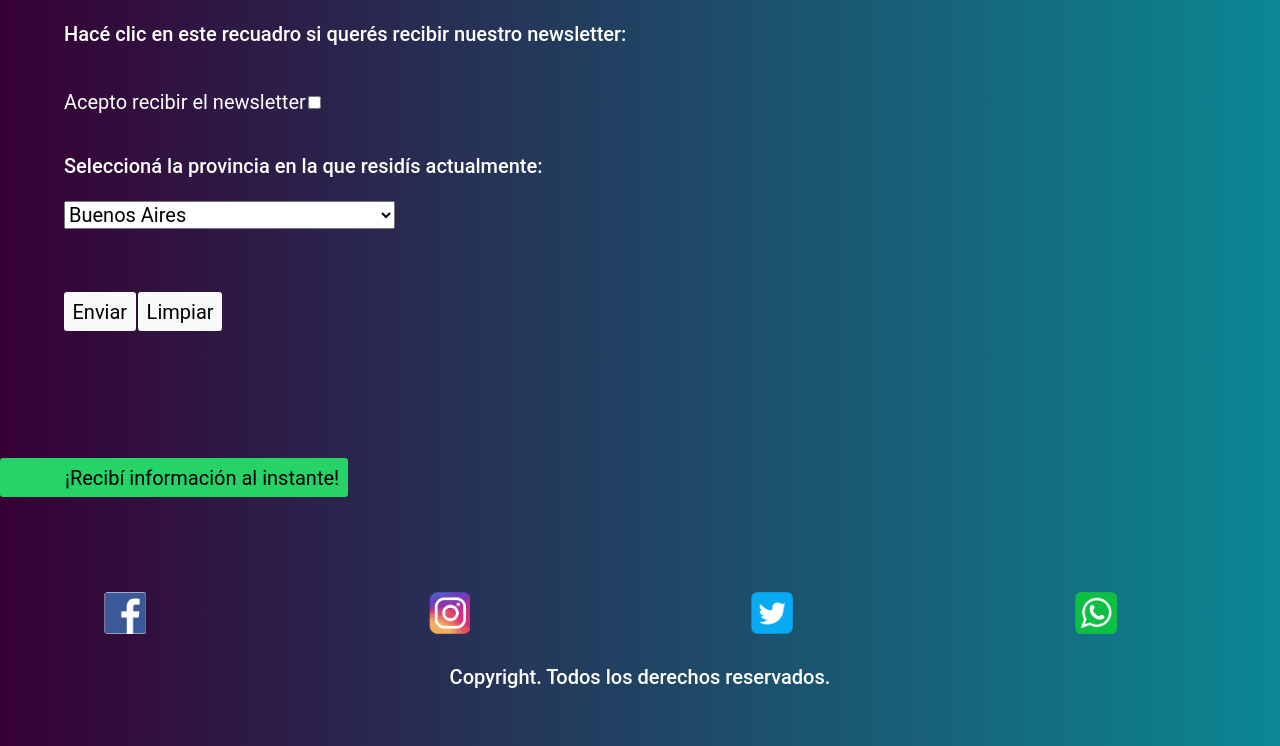
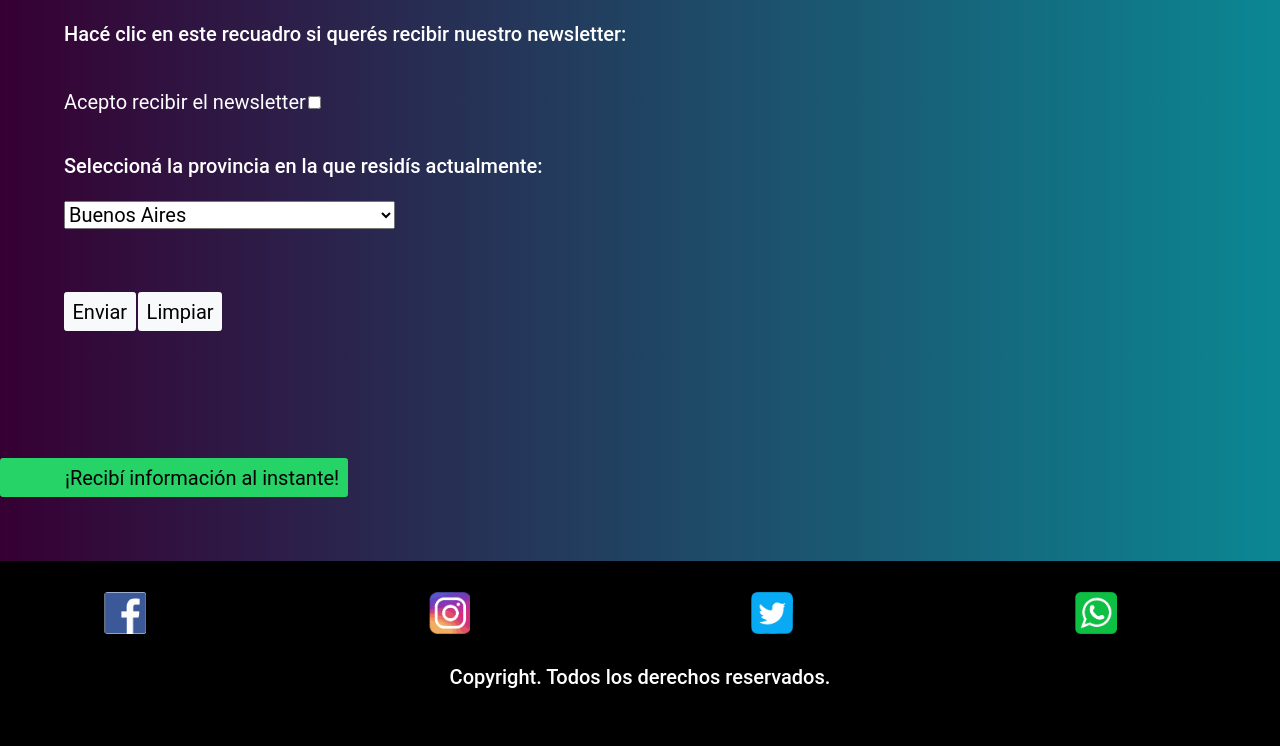
Before and after one commit to melaniepc1992/norna_producciones, a website: page pages/contacto.html in a window 1280 px wide. Shown: the part 660-1406 px from the top of the page. Drawn offline with nearby package versions, Linux system fonts and the light colour scheme; files whose address does not match are found by name.

Commit message:
nuevos width mas footer edicion

```diff
--- a/pages/contacto.html
+++ b/pages/contacto.html
@@ -130,7 +130,7 @@
 </div>
 </main>
     <!--Footer-->
-<footer class="portada__fondo">
+<footer>
         <div class="footer row">
           <div class="col-sm-12	col-md-12 col-lg-12">
             <div class="row">
--- a/scss/style.scss
+++ b/scss/style.scss
@@ -8,6 +8,9 @@
 
 html { /* etiqueta raíz */
     font-size: 62.5%;
+    margin: 0px;
+    padding: 0px;
+    max-width: 100vw;
 }
 
 @import url(variables.scss);
```
Also changed, not shown: css/style.css.
